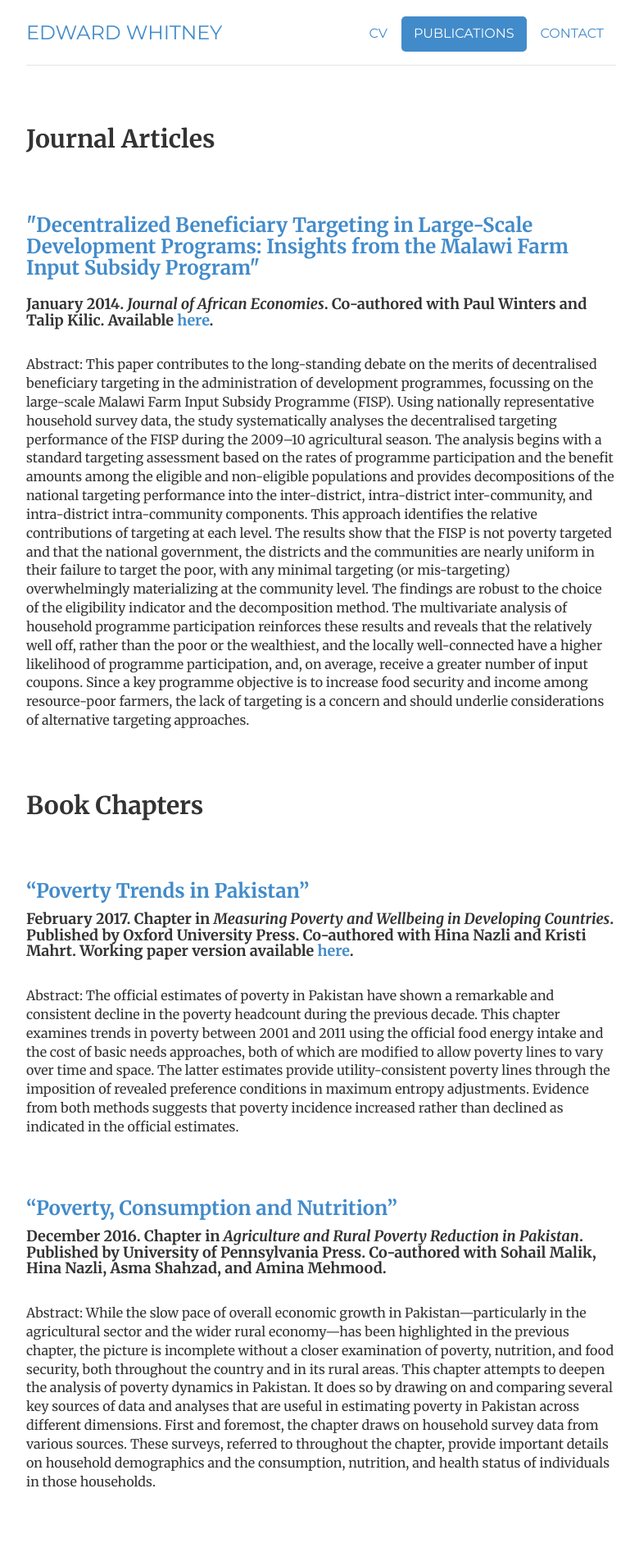
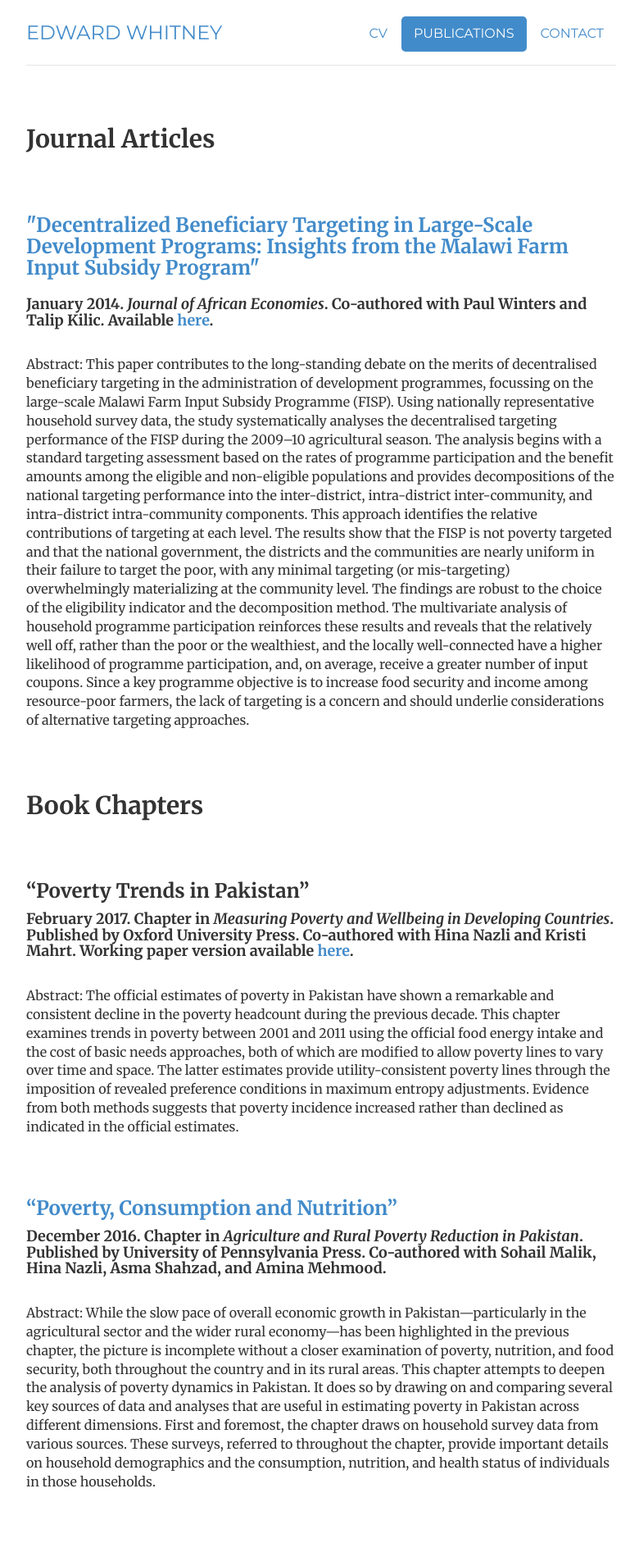
Before and after one commit to edwardmw/edwardmwhitney, a Jekyll site: the page built from publications/index.html, in a window 1280 px wide. Shown: the top 1893 px of the page at 82% size, without its empty margins (248-1028 px from the left). Built offline with Jekyll 4.4.1, drawn with Linux system fonts in a browser that asks for light colours.

Commit message:
commit4.36

```diff
--- a/publications/index.html
+++ b/publications/index.html
@@ -30,10 +30,10 @@ description: Credits and information about the website edwardmwhitney.com, the p
 <h2><b>Book Chapters</b></h2>
 
 <br>
-<br>
+<a id="toolkit"><br></a>
 
 
-<h3><a id="toolkit">“Poverty Trends in Pakistan”</a></h3>
+<h3>“Poverty Trends in Pakistan”</h3>
 
 <h4>February 2017. Chapter in <i>Measuring Poverty and Wellbeing in Developing Countries</i>. Published by Oxford University Press. Co-authored with Hina Nazli and Kristi Mahrt. Working paper version available <a href="https://www.wider.unu.edu/publication/poverty-trends-pakistan
 " target="_blank">here</a>.</h4>
```
